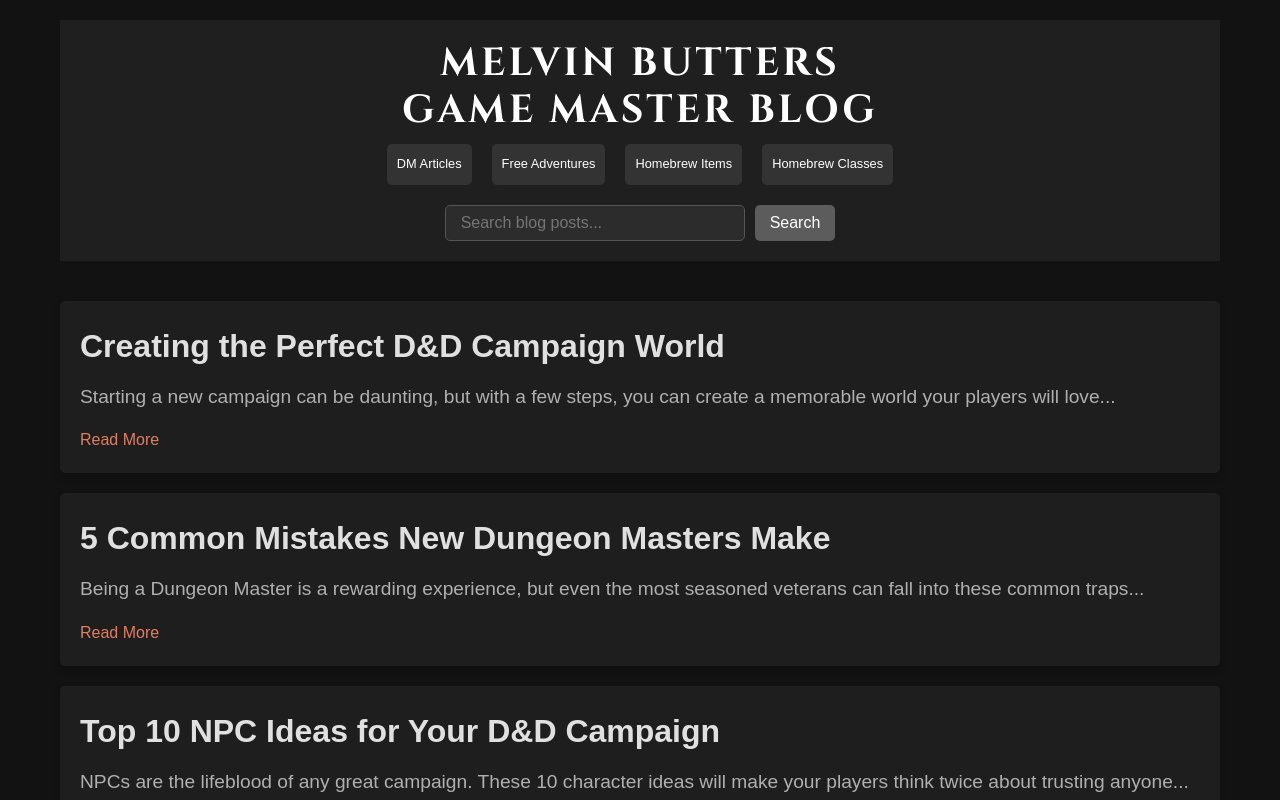
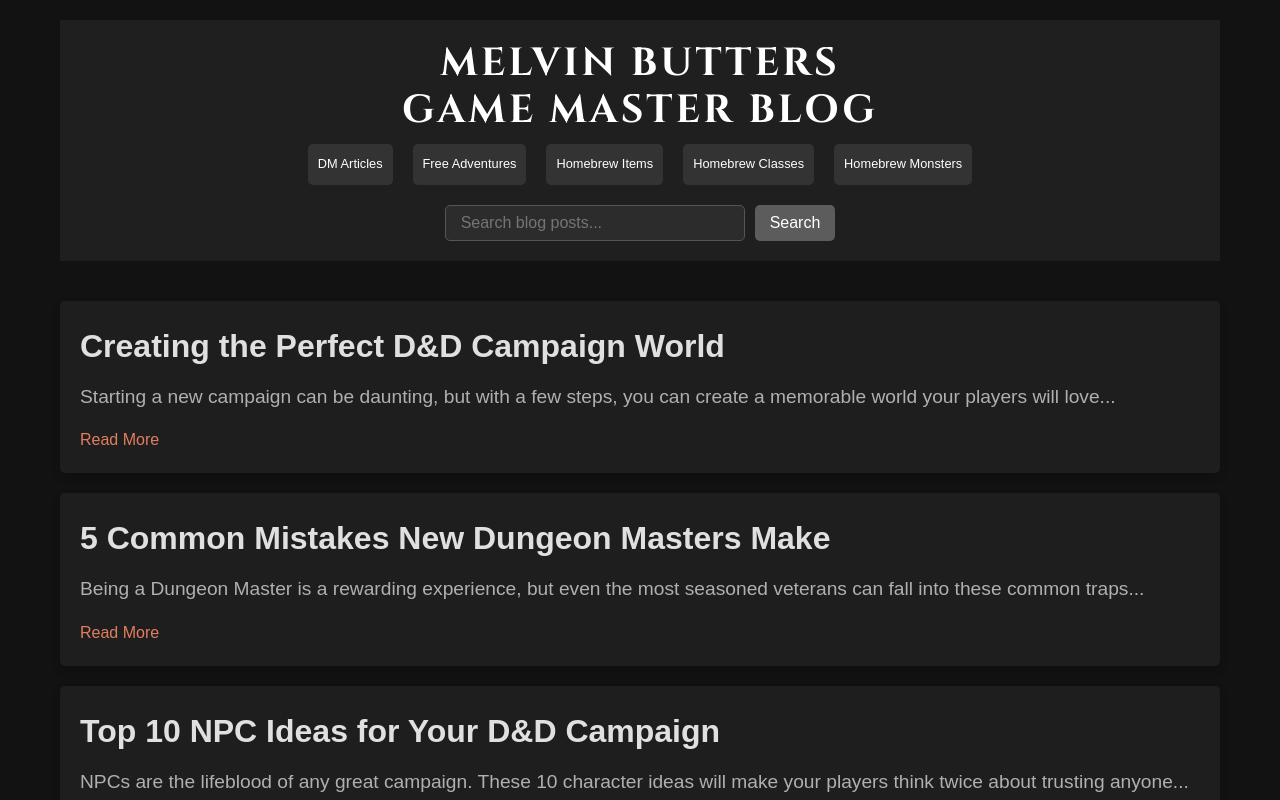
Before and after one commit to MelvinButters/blog, a plain HTML site: page index.html in a window 1280 px wide. Shown: the top 800 px of the page. Drawn offline with Linux system fonts and the light colour scheme.

Commit message:
Update index.html

```diff
--- a/index.html
+++ b/index.html
@@ -160,6 +160,7 @@
             <a href="https://blog.melvinbutters.com/adventures.html">Free Adventures</a>
             <a href="#">Homebrew Items</a>
             <a href="#">Homebrew Classes</a>
+            <a href="#">Homebrew Monsters</a>
         </nav>
         <div class="search-bar">
             <input type="text" id="searchInput" placeholder="Search blog posts..." />
```
